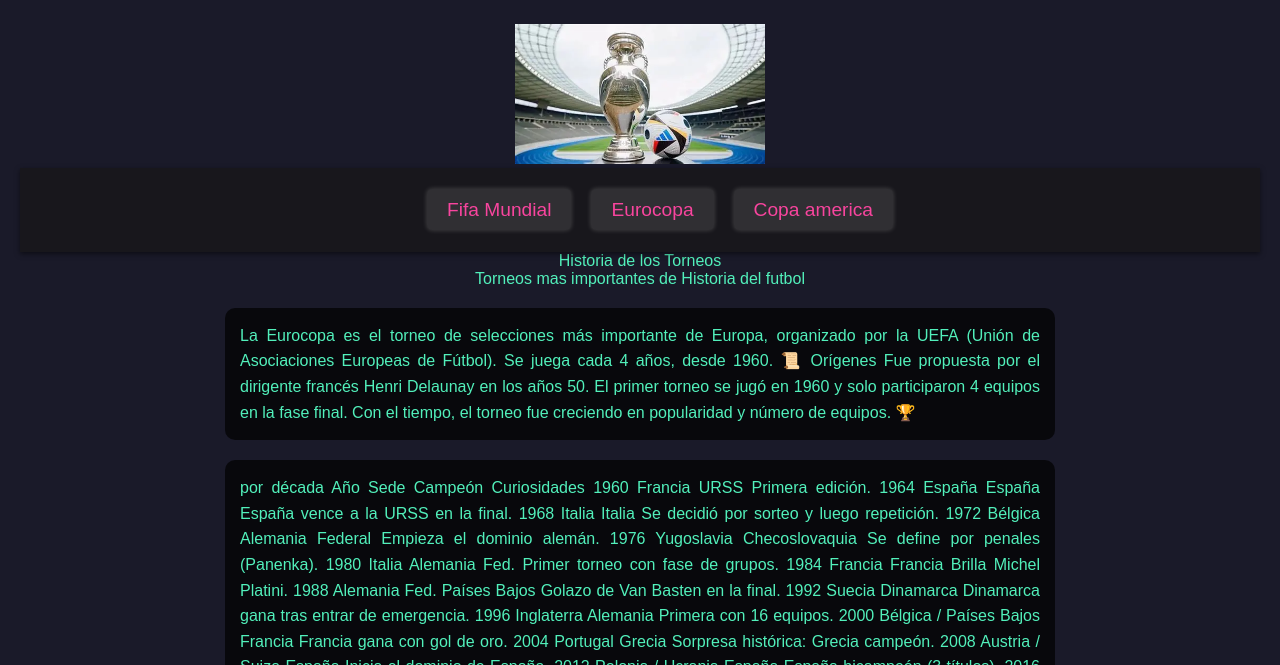
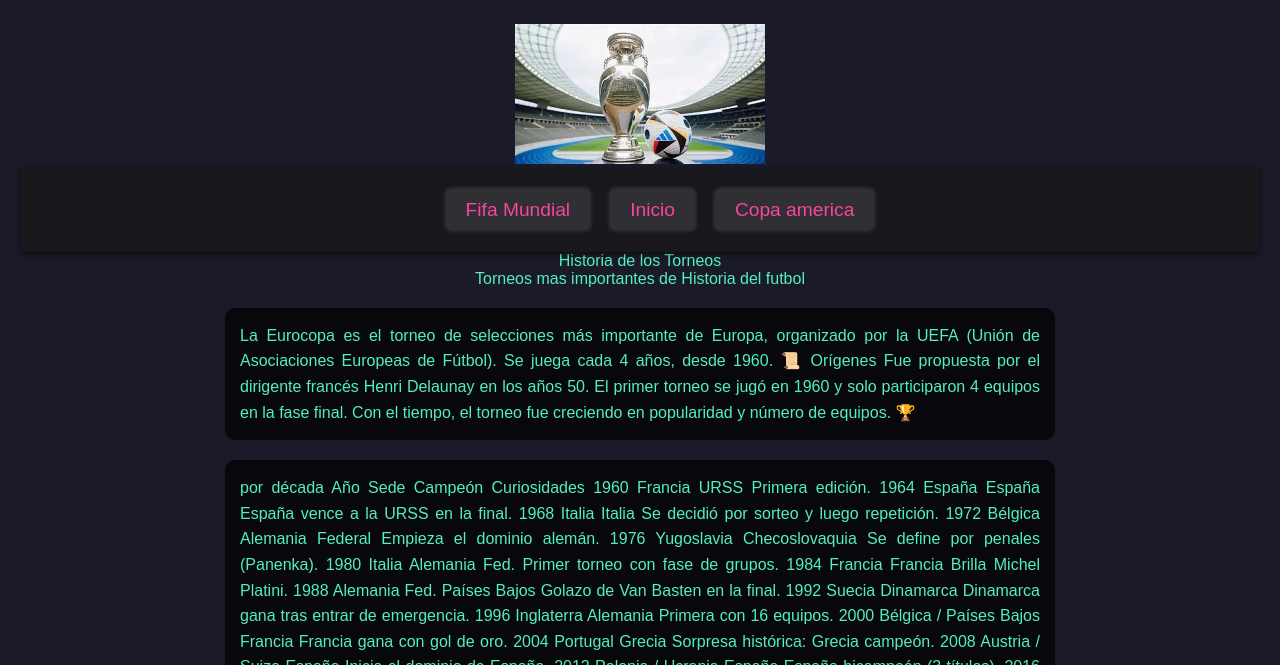
Before and after one commit to torneosnel360son/torneosnel360son.github.io, a plain HTML site: page euro.html in a window 1280 px wide. Shown: the part 135-800 px from the top of the page. Drawn offline with Linux system fonts and the light colour scheme.

Commit message:
Update euro.html

```diff
--- a/euro.html
+++ b/euro.html
@@ -13,7 +13,7 @@
 			<ul  class="nav">
 
 		       <li><a href="Mundial.html">Fifa Mundial</a></li>
-			   <li><a href="euro.html">Eurocopa</a></li>
+			   <li><a href="index.html">Inicio</a></li>
 			    <li><a href="america.html">Copa america</a></li>
 
 			</ul>
```
